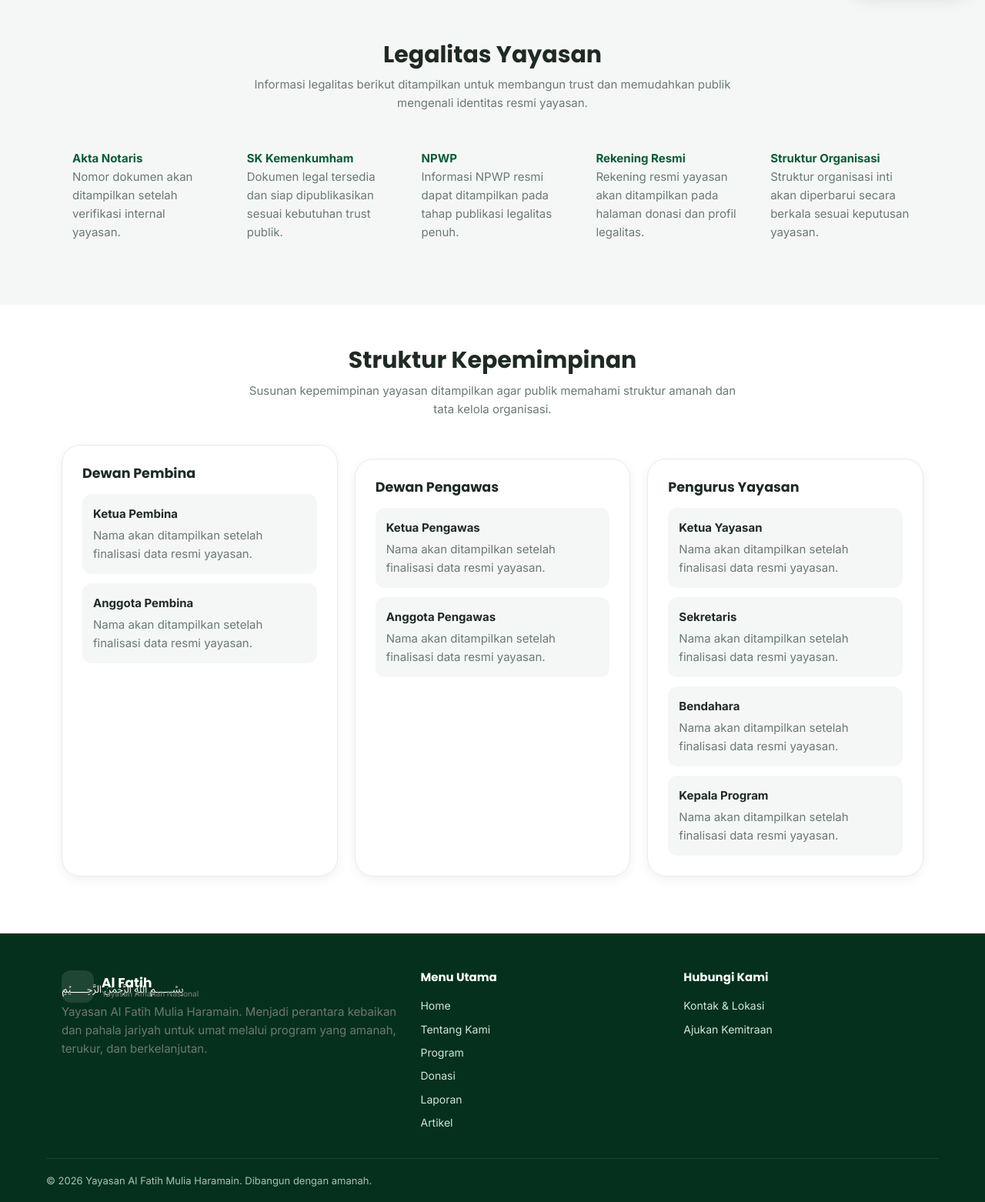
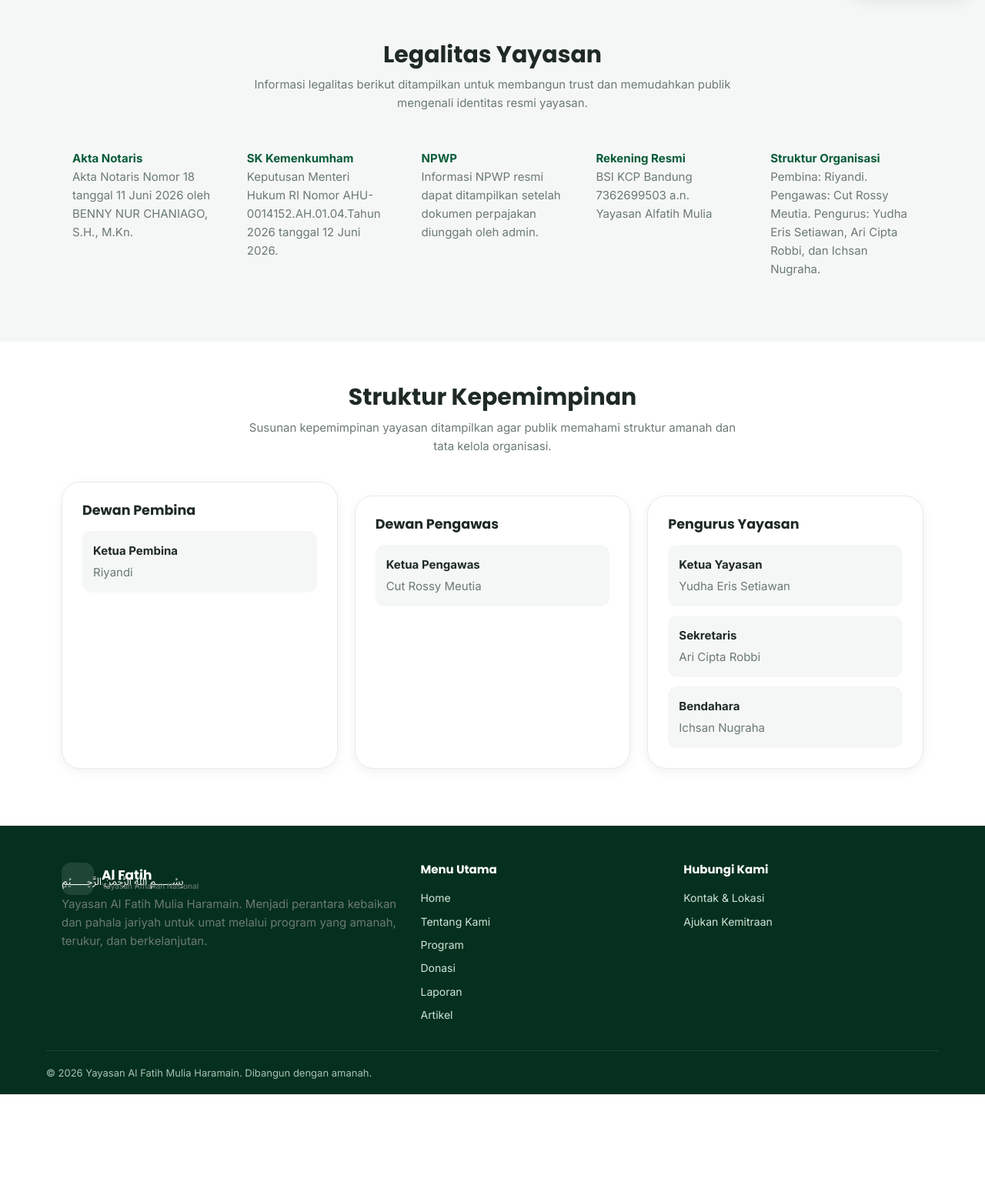
Before and after one commit to javamayaofficial/alfatihmulia, a PHP site: page /index.php?page=tentang in a window 1280 px wide. Shown: the part 798-2360 px from the top of the page at 77% size. After the commit the page ends 2220 px from the top, so only its background shows below. Run offline with PHP 8.4, Linux system fonts and the light colour scheme; data that the repository does not hold is empty; some libraries are stand-ins or nearby versions.

Commit message:
Sesuaikan legalitas yayasan dan rekening utama pembayaran

```diff
--- a/admin/konten.php
+++ b/admin/konten.php
@@ -70,17 +70,17 @@ flash_show();
     <div class="grid-2">
       <div>
         <label>Dewan Pembina</label>
-        <textarea name="about_pembina_list" rows="5"><?= e(setting('about_pembina_list', "Ketua Pembina|Nama akan ditampilkan setelah finalisasi data resmi yayasan.\nAnggota Pembina|Nama akan ditampilkan setelah finalisasi data resmi yayasan.")) ?></textarea>
+        <textarea name="about_pembina_list" rows="5"><?= e(setting('about_pembina_list', "Ketua Pembina|Riyandi")) ?></textarea>
         <p class="note">Format: `Jabatan|Keterangan`, satu baris per orang.</p>
       </div>
       <div>
         <label>Dewan Pengawas</label>
-        <textarea name="about_pengawas_list" rows="5"><?= e(setting('about_pengawas_list', "Ketua Pengawas|Nama akan ditampilkan setelah finalisasi data resmi yayasan.\nAnggota Pengawas|Nama akan ditampilkan setelah finalisasi data resmi yayasan.")) ?></textarea>
+        <textarea name="about_pengawas_list" rows="5"><?= e(setting('about_pengawas_list', "Ketua Pengawas|Cut Rossy Meutia")) ?></textarea>
         <p class="note">Format: `Jabatan|Keterangan`, satu baris per orang.</p>
       </div>
     </div>
     <label>Pengurus Yayasan</label>
-    <textarea name="about_pengurus_list" rows="5"><?= e(setting('about_pengurus_list', "Ketua Yayasan|Nama akan ditampilkan setelah finalisasi data resmi yayasan.\nSekretaris|Nama akan ditampilkan setelah finalisasi data resmi yayasan.\nBendahara|Nama akan ditampilkan setelah finalisasi data resmi yayasan.\nKepala Program|Nama akan ditampilkan setelah finalisasi data resmi yayasan.")) ?></textarea>
+    <textarea name="about_pengurus_list" rows="5"><?= e(setting('about_pengurus_list', "Ketua Yayasan|Yudha Eris Setiawan\nSekretaris|Ari Cipta Robbi\nBendahara|Ichsan Nugraha")) ?></textarea>
     <p class="note">Format: `Jabatan|Keterangan`, satu baris per orang.</p>
     <button class="btn btn-primary">Simpan Konten Tentang</button>
   </form>
--- a/modules/donasi.php
+++ b/modules/donasi.php
@@ -21,9 +21,9 @@ if ($duitkuActive) {
 }
 
 $manualAccounts = [];
-$primaryBankName = trim((string) setting('payment_bank_primary_name', 'BSI'));
-$primaryBankNumber = trim((string) setting('payment_bank_primary_number', ''));
-$primaryBankHolder = trim((string) setting('payment_bank_primary_holder', setting('yayasan_name', 'Yayasan Al Fatih')));
+$primaryBankName = trim((string) setting('payment_bank_primary_name', 'BSI KCP Bandung'));
+$primaryBankNumber = trim((string) setting('payment_bank_primary_number', '7362699503'));
+$primaryBankHolder = trim((string) setting('payment_bank_primary_holder', 'Yayasan Alfatih Mulia'));
 if ($primaryBankNumber !== '') {
     $manualAccounts[] = [
         'bank_name' => $primaryBankName !== '' ? $primaryBankName : 'BSI',
--- a/modules/tentang.php
+++ b/modules/tentang.php
@@ -10,9 +10,9 @@ $aboutLegalIntro = setting('about_legal_intro', 'Informasi legalitas berikut dit
 $aboutLeadershipIntro = setting('about_leadership_intro', 'Susunan kepemimpinan yayasan ditampilkan agar publik memahami struktur amanah dan tata kelola organisasi.');
 $officialAccountText = trim((string) setting('legal_rekening', ''));
 if ($officialAccountText === '') {
-  $officialBankName = trim((string) setting('payment_bank_primary_name', 'BSI'));
-  $officialBankNumber = trim((string) setting('payment_bank_primary_number', ''));
-  $officialBankHolder = trim((string) setting('payment_bank_primary_holder', $yname));
+  $officialBankName = trim((string) setting('payment_bank_primary_name', 'BSI KCP Bandung'));
+  $officialBankNumber = trim((string) setting('payment_bank_primary_number', '7362699503'));
+  $officialBankHolder = trim((string) setting('payment_bank_primary_holder', 'Yayasan Alfatih Mulia'));
   if ($officialBankNumber !== '') {
     $officialAccountText = ($officialBankName !== '' ? $officialBankName . ' ' : '') . $officialBankNumber;
     if ($officialBankHolder !== '') {
@@ -23,16 +23,16 @@ if ($officialAccountText === '') {
   }
 }
 $legal = [
-  ['label' => 'Akta Notaris', 'value' => setting('legal_akta', 'Nomor dokumen akan ditampilkan setelah verifikasi internal yayasan.'), 'file' => setting('legal_akta_file', '')],
-  ['label' => 'SK Kemenkumham', 'value' => setting('legal_sk', 'Dokumen legal tersedia dan siap dipublikasikan sesuai kebutuhan trust publik.'), 'file' => setting('legal_sk_file', '')],
-  ['label' => 'NPWP', 'value' => setting('legal_npwp', 'Informasi NPWP resmi dapat ditampilkan pada tahap publikasi legalitas penuh.'), 'file' => setting('legal_npwp_file', '')],
+  ['label' => 'Akta Notaris', 'value' => setting('legal_akta', 'Akta Notaris Nomor 18 tanggal 11 Juni 2026 oleh BENNY NUR CHANIAGO, S.H., M.Kn.'), 'file' => setting('legal_akta_file', '')],
+  ['label' => 'SK Kemenkumham', 'value' => setting('legal_sk', 'Keputusan Menteri Hukum RI Nomor AHU-0014152.AH.01.04.Tahun 2026 tanggal 12 Juni 2026.'), 'file' => setting('legal_sk_file', '')],
+  ['label' => 'NPWP', 'value' => setting('legal_npwp', 'Informasi NPWP resmi dapat ditampilkan setelah dokumen perpajakan diunggah oleh admin.'), 'file' => setting('legal_npwp_file', '')],
   ['label' => 'Rekening Resmi', 'value' => $officialAccountText, 'file' => ''],
-  ['label' => 'Struktur Organisasi', 'value' => setting('legal_struktur', 'Struktur organisasi inti akan diperbarui secara berkala sesuai keputusan yayasan.'), 'file' => ''],
+  ['label' => 'Struktur Organisasi', 'value' => setting('legal_struktur', 'Pembina: Riyandi. Pengawas: Cut Rossy Meutia. Pengurus: Yudha Eris Setiawan, Ari Cipta Robbi, dan Ichsan Nugraha.'), 'file' => ''],
 ];
 $defaultBoards = [
-  'Dewan Pembina' => ["Ketua Pembina|Nama akan ditampilkan setelah finalisasi data resmi yayasan.", "Anggota Pembina|Nama akan ditampilkan setelah finalisasi data resmi yayasan."],
-  'Dewan Pengawas' => ["Ketua Pengawas|Nama akan ditampilkan setelah finalisasi data resmi yayasan.", "Anggota Pengawas|Nama akan ditampilkan setelah finalisasi data resmi yayasan."],
-  'Pengurus Yayasan' => ["Ketua Yayasan|Nama akan ditampilkan setelah finalisasi data resmi yayasan.", "Sekretaris|Nama akan ditampilkan setelah finalisasi data resmi yayasan.", "Bendahara|Nama akan ditampilkan setelah finalisasi data resmi yayasan.", "Kepala Program|Nama akan ditampilkan setelah finalisasi data resmi yayasan."],
+  'Dewan Pembina' => ["Ketua Pembina|Riyandi"],
+  'Dewan Pengawas' => ["Ketua Pengawas|Cut Rossy Meutia"],
+  'Pengurus Yayasan' => ["Ketua Yayasan|Yudha Eris Setiawan", "Sekretaris|Ari Cipta Robbi", "Bendahara|Ichsan Nugraha"],
 ];
 $boardSettings = [
   'Dewan Pembina' => setting_lines('about_pembina_list', implode("\n", $defaultBoards['Dewan Pembina'])),
```
Also changed, not shown: admin/settings.php (+8 -8 lines), install.php (+9 -0 lines).
